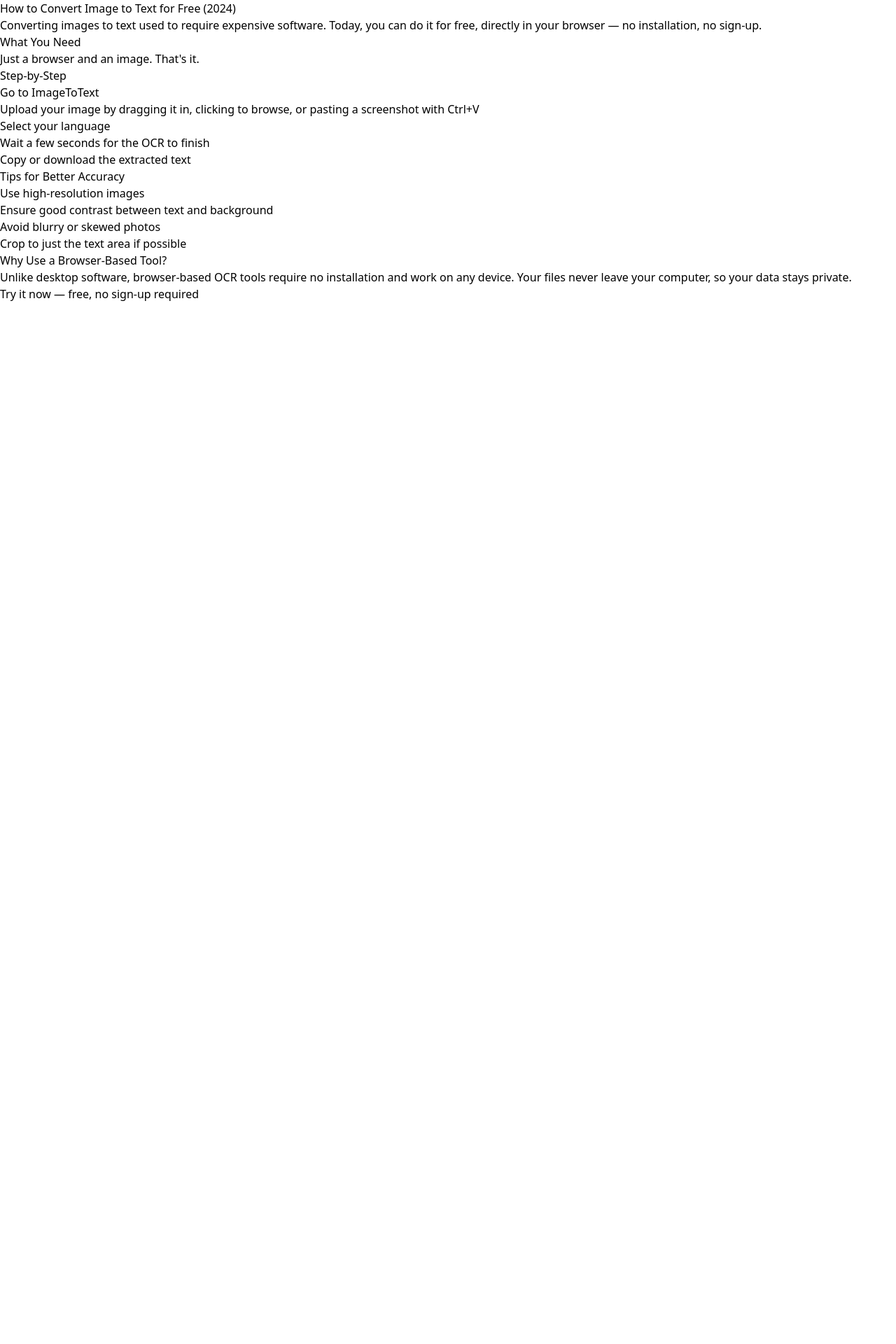
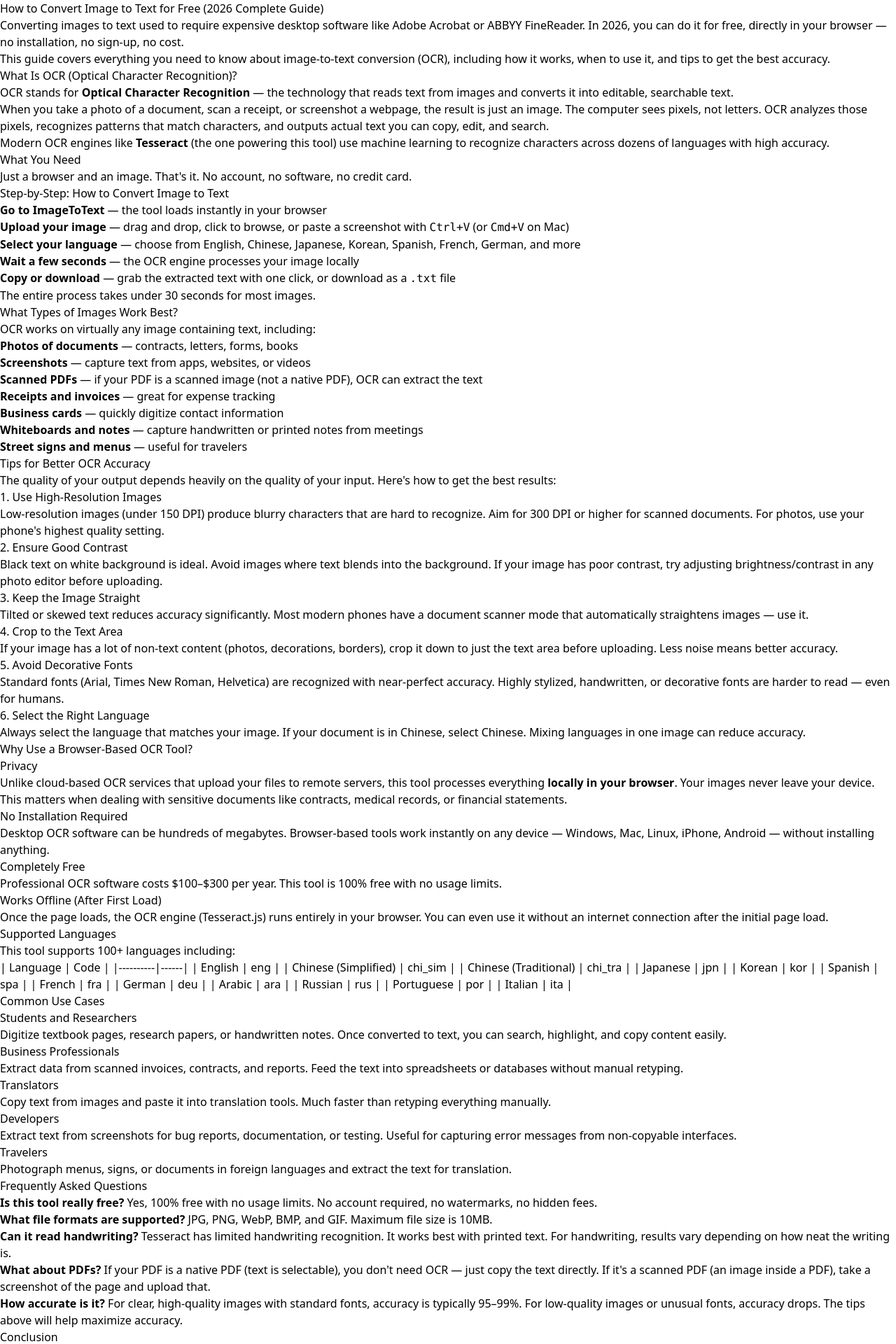
Before and after one commit to lionchain100-alt/image-to-text, a Next.js app: page /blog/how-to-convert-image-to-text-free in a window 1280 px wide. Shown: the top 1920 px of the page at 70% size. Before the commit the page ends 800 px from the top, so only its background shows below. Built offline with nearby package versions, Linux system fonts and the light colour scheme.

Commit message:
blog: expand guide to 1500+ words, update to 2026

```diff
--- a/app/blog/how-to-convert-image-to-text-free/page.mdx
+++ b/app/blog/how-to-convert-image-to-text-free/page.mdx
@@ -1,28 +1,134 @@
-# How to Convert Image to Text for Free (2024)
+# How to Convert Image to Text for Free (2026 Complete Guide)
 
-Converting images to text used to require expensive software. Today, you can do it for free, directly in your browser — no installation, no sign-up.
+Converting images to text used to require expensive desktop software like Adobe Acrobat or ABBYY FineReader. In 2026, you can do it for free, directly in your browser — no installation, no sign-up, no cost.
+
+This guide covers everything you need to know about image-to-text conversion (OCR), including how it works, when to use it, and tips to get the best accuracy.
+
+## What Is OCR (Optical Character Recognition)?
+
+OCR stands for **Optical Character Recognition** — the technology that reads text from images and converts it into editable, searchable text.
+
+When you take a photo of a document, scan a receipt, or screenshot a webpage, the result is just an image. The computer sees pixels, not letters. OCR analyzes those pixels, recognizes patterns that match characters, and outputs actual text you can copy, edit, and search.
+
+Modern OCR engines like **Tesseract** (the one powering this tool) use machine learning to recognize characters across dozens of languages with high accuracy.
 
 ## What You Need
 
-Just a browser and an image. That's it.
+Just a browser and an image. That's it. No account, no software, no credit card.
 
-## Step-by-Step
+## Step-by-Step: How to Convert Image to Text
 
-1. Go to [ImageToText](/)
-2. Upload your image by dragging it in, clicking to browse, or pasting a screenshot with Ctrl+V
-3. Select your language
-4. Wait a few seconds for the OCR to finish
-5. Copy or download the extracted text
+1. **Go to [ImageToText](/)** — the tool loads instantly in your browser
+2. **Upload your image** — drag and drop, click to browse, or paste a screenshot with `Ctrl+V` (or `Cmd+V` on Mac)
+3. **Select your language** — choose from English, Chinese, Japanese, Korean, Spanish, French, German, and more
+4. **Wait a few seconds** — the OCR engine processes your image locally
+5. **Copy or download** — grab the extracted text with one click, or download as a `.txt` file
 
-## Tips for Better Accuracy
+The entire process takes under 30 seconds for most images.
 
-- Use high-resolution images
-- Ensure good contrast between text and background
-- Avoid blurry or skewed photos
-- Crop to just the text area if possible
+## What Types of Images Work Best?
 
-## Why Use a Browser-Based Tool?
+OCR works on virtually any image containing text, including:
 
-Unlike desktop software, browser-based OCR tools require no installation and work on any device. Your files never leave your computer, so your data stays private.
+- **Photos of documents** — contracts, letters, forms, books
+- **Screenshots** — capture text from apps, websites, or videos
+- **Scanned PDFs** — if your PDF is a scanned image (not a native PDF), OCR can extract the text
+- **Receipts and invoices** — great for expense tracking
+- **Business cards** — quickly digitize contact information
+- **Whiteboards and notes** — capture handwritten or printed notes from meetings
+- **Street signs and menus** — useful for travelers
+
+## Tips for Better OCR Accuracy
+
+The quality of your output depends heavily on the quality of your input. Here's how to get the best results:
+
+### 1. Use High-Resolution Images
+Low-resolution images (under 150 DPI) produce blurry characters that are hard to recognize. Aim for 300 DPI or higher for scanned documents. For photos, use your phone's highest quality setting.
+
+### 2. Ensure Good Contrast
+Black text on white background is ideal. Avoid images where text blends into the background. If your image has poor contrast, try adjusting brightness/contrast in any photo editor before uploading.
+
+### 3. Keep the Image Straight
+Tilted or skewed text reduces accuracy significantly. Most modern phones have a document scanner mode that automatically straightens images — use it.
+
+### 4. Crop to the Text Area
+If your image has a lot of non-text content (photos, decorations, borders), crop it down to just the text area before uploading. Less noise means better accuracy.
+
+### 5. Avoid Decorative Fonts
+Standard fonts (Arial, Times New Roman, Helvetica) are recognized with near-perfect accuracy. Highly stylized, handwritten, or decorative fonts are harder to read — even for humans.
+
+### 6. Select the Right Language
+Always select the language that matches your image. If your document is in Chinese, select Chinese. Mixing languages in one image can reduce accuracy.
+
+## Why Use a Browser-Based OCR Tool?
+
+### Privacy
+Unlike cloud-based OCR services that upload your files to remote servers, this tool processes everything **locally in your browser**. Your images never leave your device. This matters when dealing with sensitive documents like contracts, medical records, or financial statements.
+
+### No Installation Required
+Desktop OCR software can be hundreds of megabytes. Browser-based tools work instantly on any device — Windows, Mac, Linux, iPhone, Android — without installing anything.
+
+### Completely Free
+Professional OCR software costs $100–$300 per year. This tool is 100% free with no usage limits.
+
+### Works Offline (After First Load)
+Once the page loads, the OCR engine (Tesseract.js) runs entirely in your browser. You can even use it without an internet connection after the initial page load.
+
+## Supported Languages
+
+This tool supports 100+ languages including:
+
+| Language | Code |
+|----------|------|
+| English | eng |
+| Chinese (Simplified) | chi_sim |
+| Chinese (Traditional) | chi_tra |
+| Japanese | jpn |
+| Korean | kor |
+| Spanish | spa |
+| French | fra |
+| German | deu |
+| Arabic | ara |
+| Russian | rus |
+| Portuguese | por |
+| Italian | ita |
+
+## Common Use Cases
+
+### Students and Researchers
+Digitize textbook pages, research papers, or handwritten notes. Once converted to text, you can search, highlight, and copy content easily.
+
+### Business Professionals
+Extract data from scanned invoices, contracts, and reports. Feed the text into spreadsheets or databases without manual retyping.
+
+### Translators
+Copy text from images and paste it into translation tools. Much faster than retyping everything manually.
+
+### Developers
+Extract text from screenshots for bug reports, documentation, or testing. Useful for capturing error messages from non-copyable interfaces.
+
+### Travelers
+Photograph menus, signs, or documents in foreign languages and extract the text for translation.
+
+## Frequently Asked Questions
+
+**Is this tool really free?**
+Yes, 100% free with no usage limits. No account required, no watermarks, no hidden fees.
+
+**What file formats are supported?**
+JPG, PNG, WebP, BMP, and GIF. Maximum file size is 10MB.
+
+**Can it read handwriting?**
+Tesseract has limited handwriting recognition. It works best with printed text. For handwriting, results vary depending on how neat the writing is.
+
+**What about PDFs?**
+If your PDF is a native PDF (text is selectable), you don't need OCR — just copy the text directly. If it's a scanned PDF (an image inside a PDF), take a screenshot of the page and upload that.
+
+**How accurate is it?**
+For clear, high-quality images with standard fonts, accuracy is typically 95–99%. For low-quality images or unusual fonts, accuracy drops. The tips above will help maximize accuracy.
+
+## Conclusion
+
+In 2026, converting images to text is fast, free, and private. Whether you're digitizing old documents, extracting text from screenshots, or processing receipts, a browser-based OCR tool gets the job done without any software installation or account creation.
 
 [Try it now — free, no sign-up required](/)
```
